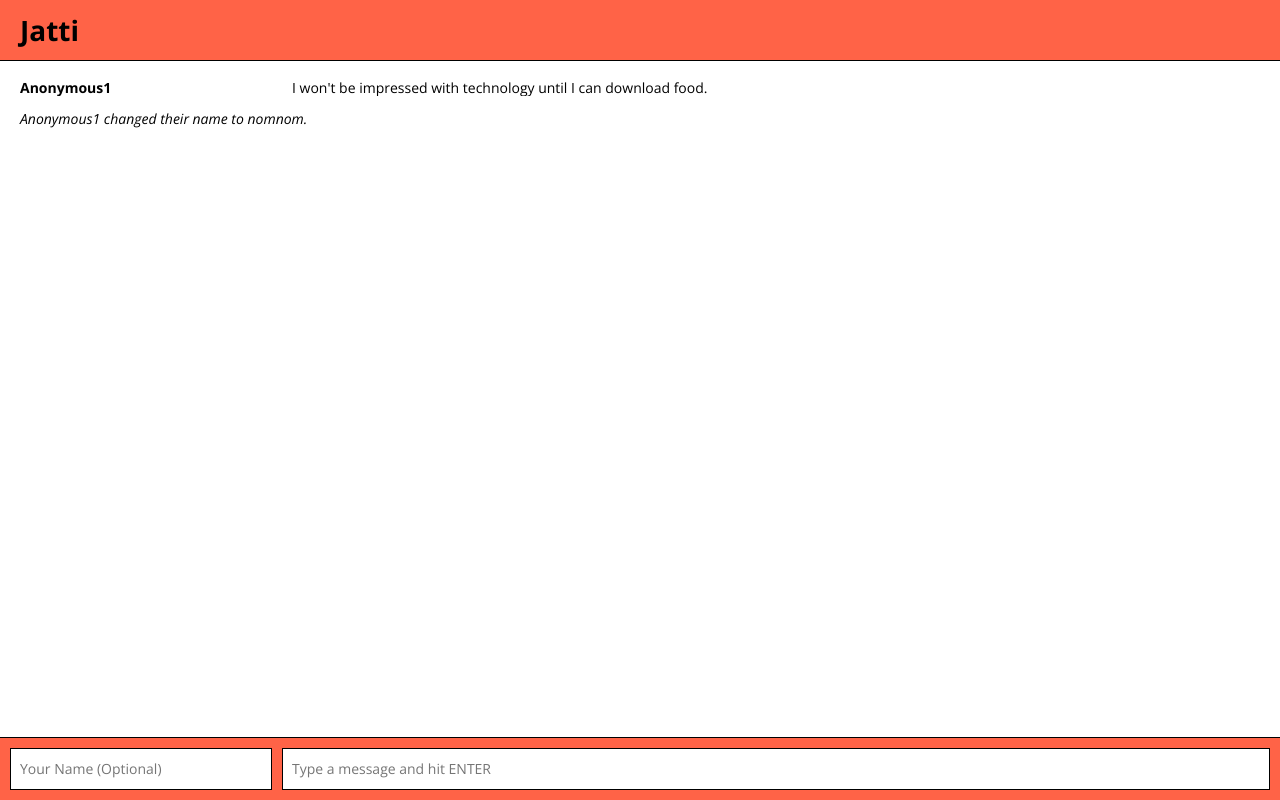
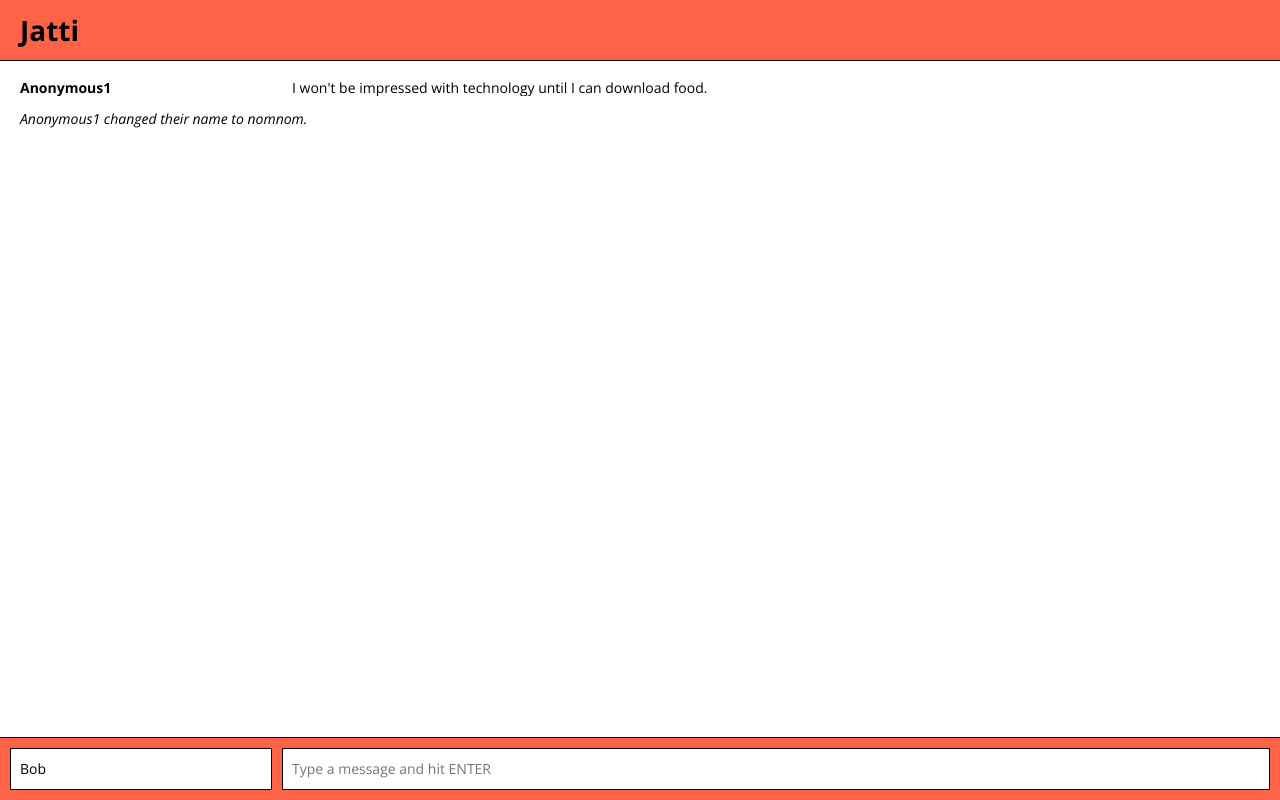
Before and after one commit to karthik83/chatty, a React app: page / in a window 1280 px wide. Built offline with nearby package versions, Linux system fonts and the light colour scheme.

Commit message:
Pass currentUser using props

```diff
--- a/src/App.jsx
+++ b/src/App.jsx
@@ -27,7 +27,7 @@ class App extends Component {
 	  <div>
 	    <NavBar />
         <MessageList />
-  		<ChatBar />
+  		<ChatBar name={this.state.currentUser.name} />
   	  </div>
     );
   }
--- a/src/ChatBar.jsx
+++ b/src/ChatBar.jsx
@@ -3,7 +3,7 @@ class ChatBar extends Component {
  render() {
    return (
      <footer className='chatbar'>
-  	   <input className='chatbar-username' placeholder='Your Name (Optional)' />
+  	   <input className='chatbar-username' placeholder='Your Name (Optional)' defaultValue={this.props.name} />
   	   <input className='chatbar-message' placeholder='Type a message and hit ENTER' />
 	 </footer>
    );
```
